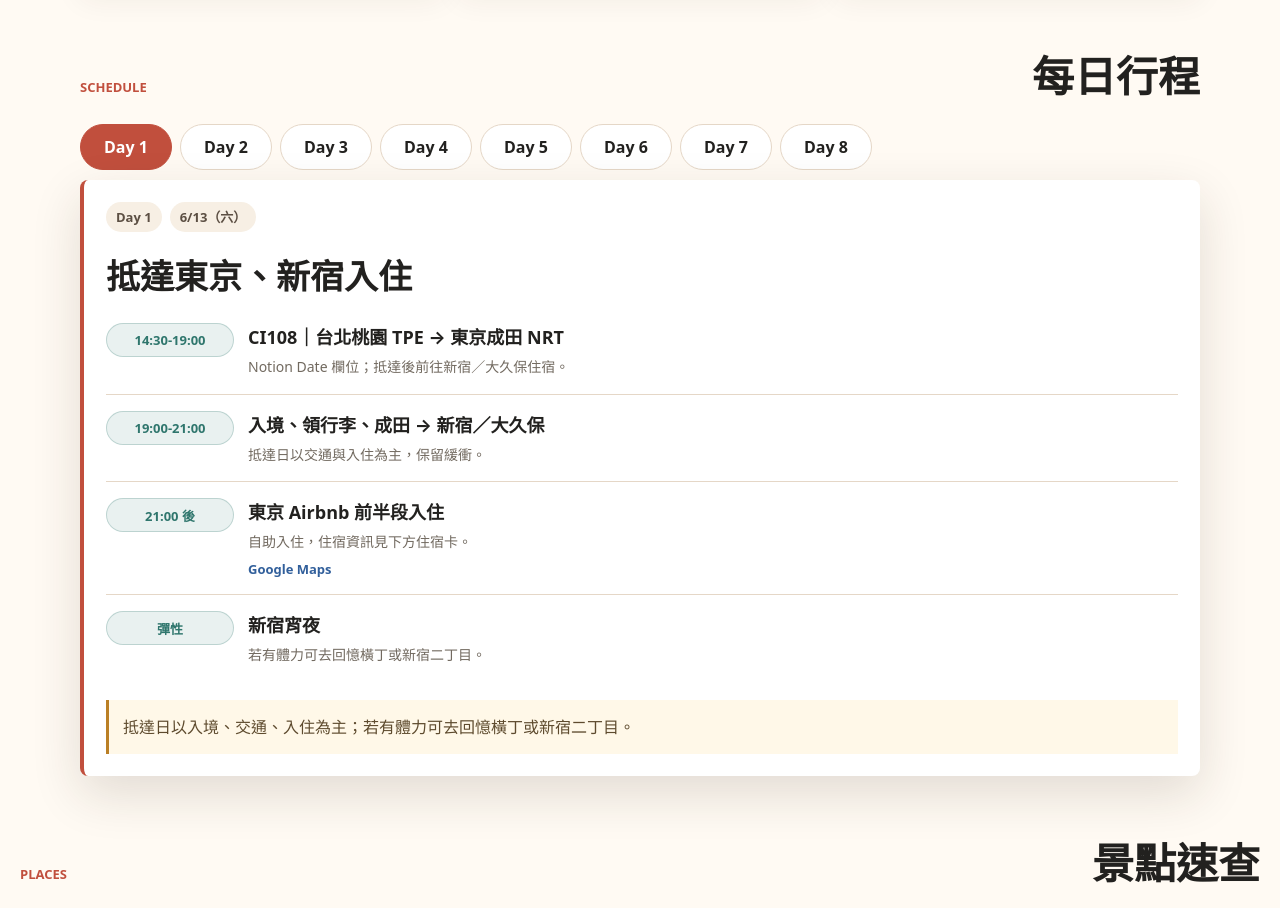
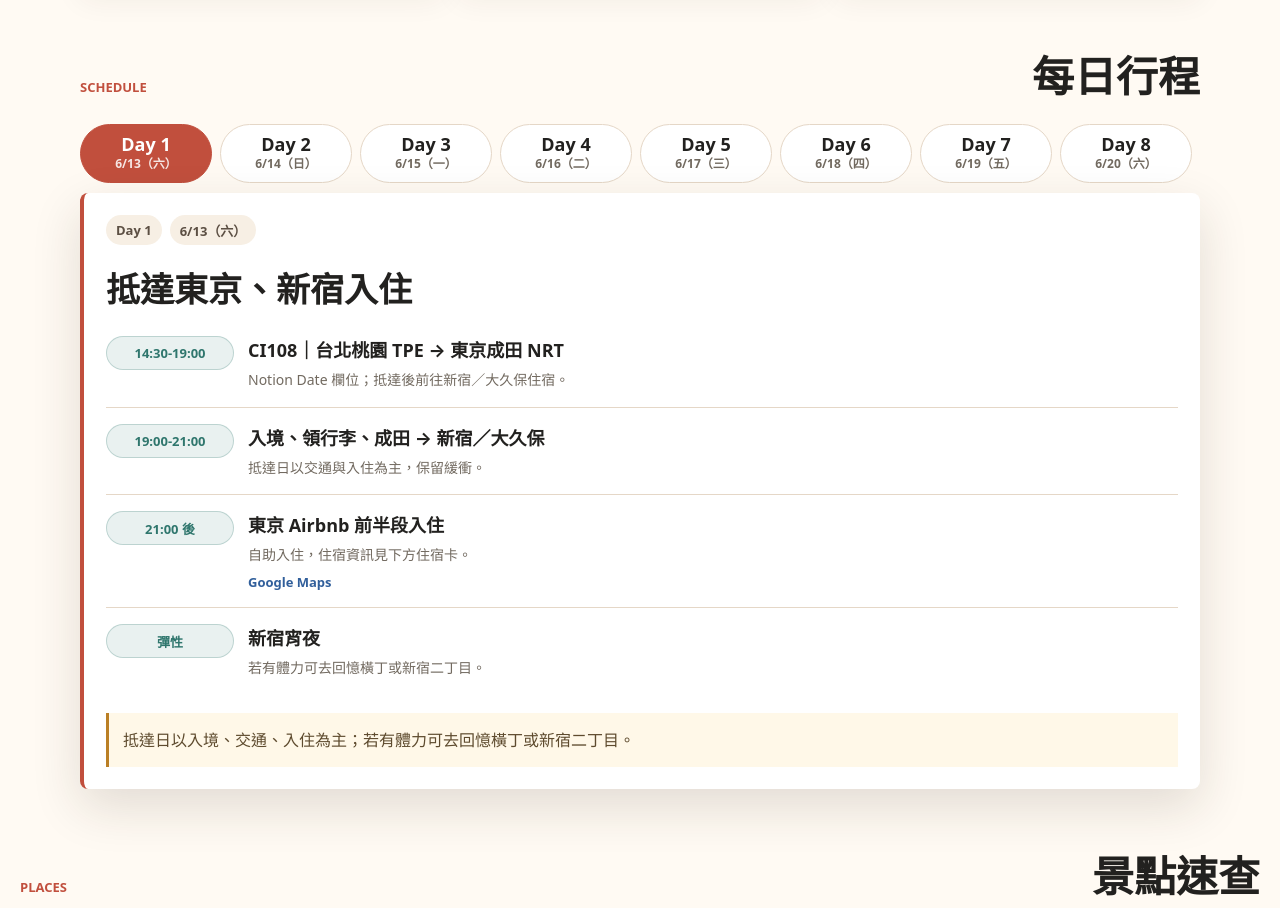
Before and after one commit to mm1990319/2026tokyo, a plain HTML site: page index.html in a window 1280 px wide. Shown: the part 1580-2488 px from the top of the page. Drawn offline with Linux system fonts and the light colour scheme.

Commit message:
Show dates in day tabs

```diff
--- a/app.js
+++ b/app.js
@@ -602,7 +602,8 @@ function renderTabs(activeIndex = 0) {
     .map(
       (item, index) => `
         <button class="day-tab" role="tab" aria-selected="${index === activeIndex}" data-index="${index}">
-          ${escapeHtml(item.day)}
+          <span>${escapeHtml(item.day)}</span>
+          <small>${escapeHtml(item.date)}</small>
         </button>
       `,
     )
--- a/styles.css
+++ b/styles.css
@@ -223,8 +223,11 @@ main {
 }
 
 .day-tab {
+  display: grid;
+  place-items: center;
+  gap: 3px;
   flex: 0 0 auto;
-  min-width: 92px;
+  min-width: 132px;
   border: 1px solid var(--line);
   border-radius: 999px;
   background: #fff;
@@ -232,13 +235,29 @@ main {
   cursor: pointer;
   font: inherit;
   font-weight: 800;
-  padding: 11px 14px;
+  padding: 10px 18px 12px;
+}
+
+.day-tab span {
+  font-size: 18px;
+  line-height: 1.05;
+}
+
+.day-tab small {
+  color: var(--muted);
+  font-size: 12px;
+  font-weight: 800;
+  line-height: 1.1;
 }
 
 .day-tab[aria-selected="true"] {
   border-color: var(--accent);
   background: var(--accent);
   color: #fff;
+}
+
+.day-tab[aria-selected="true"] small {
+  color: rgba(255, 255, 255, 0.86);
 }
 
 .timeline {
```
